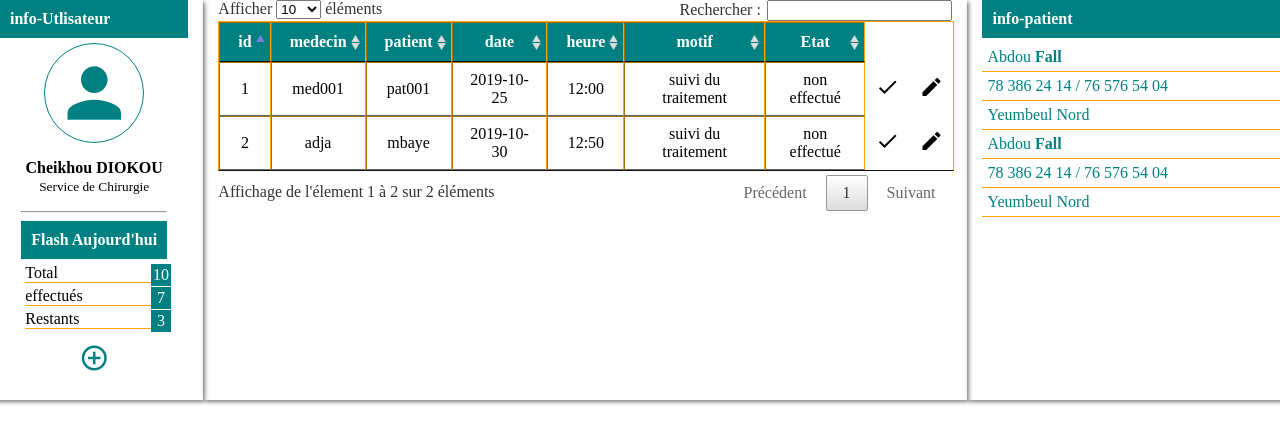
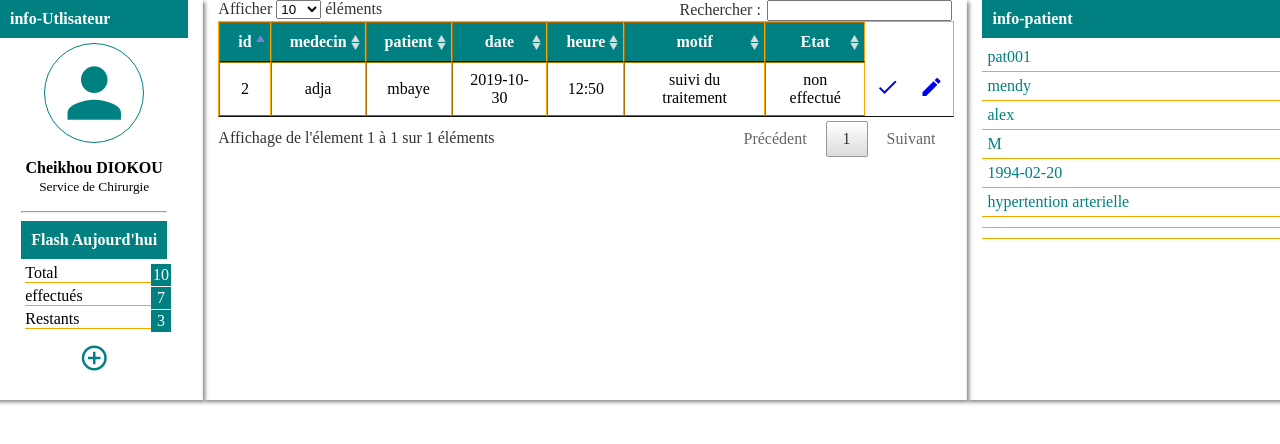
Before and after one commit to Diokou-Tech/RvHopoital, a PHP site: page /pages/bord-sec.php in a window 1280 px wide. Shown: the part 52-496 px from the top of the page. Run offline with PHP 8.4, Linux system fonts and the light colour scheme; the visitor is signed in with stand-in values (Sample User, id 1); data comes from the database, SQL or seed files in the repository.

Commit message:
premier commit

```diff
--- a/bootstrap/css/bord.css
+++ b/bootstrap/css/bord.css
@@ -69,9 +69,7 @@
     color: white;
         }
         .alert{
-            position: absolute;
             display: block;
-            padding: 10px;
             color: white;
             text-align: center;
             right: 0;
--- a/bootstrap/js/bord.js
+++ b/bootstrap/js/bord.js
@@ -7,7 +7,7 @@
         var motif=$('#motif').val();
         return(pat=='' || med =='' || daterv=='' || heure=='' || motif=='')
     }
-    $('#ajout').on('submit',function(e){
+/*     $('#ajout').on('submit',function(e){
             if(verif_form_ajout){
                 $('.alert').css({
                     'background-color':'rgb(235, 79, 79)',
@@ -16,10 +16,26 @@
                     'text-align':'center'
                 });
                 $('.alert').text('veuiller remplir tous les champs pour ajouter un rendez-vous');
+                e.preventDefault();
             }else{
                 ('.alert').css('background-color','teal');
                 ('.alert').text('rendez-vous ajouté avec succès !');
             }
+    }) */
+    $('#ajout').on('submit',function(e){
+        if(verif_form_ajout()){
+            $('.alert').css({
+                'background-color':'rgb(235, 79, 79)',
+                'color':'white',
+                'padding':'5px',
+                'text-align':'center'
+            });
+            $('.alert').text('veuiller remplir tous les champs pour ajouter un rendez-vous');
+            e.preventDefault();
+        }else{
+            ('.alert').css('background-color','teal');
+            ('.alert').text('rendez-vous ajouté avec succès !');
+        }
     })
     $('#table').DataTable( {
     language: {
@@ -45,6 +61,7 @@
         }
     }
 });
+    $('.alert').show();
     $('.cible').click(function(){
         $('.modal').fadeToggle('slow');
         $('main').toggleClass('opac');
--- a/classes/connexion.php
+++ b/classes/connexion.php
@@ -14,10 +14,7 @@
     }
     return $connect;
 }
-/* $conn=connexion($user,$pass);
-$data=$conn->query('select * from service where id_service="se01"')->fetchAll();
-var_dump($data); */
-
+$conn = connexion($user,$pass);
 
 
 
--- a/classes/erreur.php
+++ b/classes/erreur.php
@@ -7,9 +7,8 @@
     public function getMessage(){
         $chaine=null;
         switch($this->error){
-            case 0: $chaine="veuilez-vous connecter";
-            case 1: $chaine="identifiants incorrects";
+            case 0: return $chaine="veuilez-vous connecter";
+            case 1: return $chaine="identifiants incorrects";
         }
-        echo "$chaine";
     }
 }
--- a/classes/secretaire.php
+++ b/classes/secretaire.php
@@ -1,4 +1,5 @@
 <?php
+require('connexion.php');
 class Manager{
         private $_db;  //instance de PDO
 
@@ -31,9 +32,9 @@
             $data=$q->fetch(PDO::FETCH_ASSOC);
             return $data;
         }
-        public static function ajout_rv()
+        public function ajout_rv()
         {
-           echo "zola is  back static";
+
         }
         public function setDB(PDO $db)
         {
@@ -55,6 +56,12 @@
                 self::redir(1);
             }
         }
+        public function affichepat(string $id){
+            $tab=self::getpatient($id);
+            foreach($tab as $val){
+                echo "<li> $val </li>";
+            }
+        }
 }
 
 ?>
--- a/index.php
+++ b/index.php
@@ -74,7 +74,7 @@
                     $e=$_GET['error'];
                     if(isset($e)){
                         $r= new Erreur($e);
-                        $r->getMessage();
+                       echo  $r->getMessage();
                     }
                 }
             ?>
--- a/pages/bord-sec.php
+++ b/pages/bord-sec.php
@@ -1,12 +1,16 @@
 <?php
 require('../classes/secretaire.php');
     session_start();
+    Manager::verif_session();
+    $sec = new Manager($conn);
     $login=$_SESSION['login'];
     if(!empty($_POST)){
         $med=$_POST['medecin'];
         $patient=$_POST['patient'];
-        $patient=$_POST['patient'];
-        $patient=$_POST['patient'];
+        $date=$_POST['daterv'];
+        $heure=$_POST['heure'];
+        $motif=$_POST['motif'];
+
     }
 ?>
     <!DOCTYPE html>
@@ -71,21 +75,6 @@
                             </thead>
                             <tbody>
                                 <tr>
-                                <td>1</td>
-                                    <td>med001</td>
-                                    <td>pat001</td>
-                                    <td>2019-10-25</td>
-                                    <td>12:00</td>
-                                    <td>suivi du traitement</td>
-                                    <td>non effectué</td>
-                                    <td style="border:none">
-                                <i class="material-icons">check</i>
-                                    </td>
-                                    <td style="border:none">
-                                    <i class="material-icons">edit</i>
-                                    </td>
-                                </tr>
-                                <tr>
                                     <td>2</td>
                                     <td>adja</td>
                                     <td>mbaye</td>
@@ -94,10 +83,10 @@
                                     <td>suivi du traitement</td>
                                     <td>non effectué</td>
                                     <td style="border:none">
-                                <i class="material-icons">check</i>
+                                    <a href="#"><i class="material-icons">check</i></a>
                                     </td>
                                     <td style="border:none">
-                                    <i class="material-icons">edit</i>
+                                    <a href="#"><i class="material-icons">edit</i></a>
                                     </td>
                                 </tr>
                             </tbody>
@@ -107,19 +96,16 @@
                 <h4>info-patient</h4>
                 <div>
                         <ul class="content">
-                            <li>Abdou <b>Fall</b></li>
-                            <li>78 386 24 14 / 76 576 54 04</li>
-                            <li>Yeumbeul Nord</li>
-                            <li>Abdou <b>Fall</b></li>
-                            <li>78 386 24 14 / 76 576 54 04</li>
-                            <li>Yeumbeul Nord</li>
+                        <?php
+                        $sec->affichepat('pat001');
+                        ?>
                         </ul>
                 </div>
             </div>
         </div>
     </main>
     <div class="modal">
-            <form action="traitement.php" method="post" id="ajout">
+            <form method="post" id="ajout">
                 <h4>Ajout d'un rendez-vous</h4>
                 <p>
                     <label for="medecin">medecin</label>
--- a/pages/traitement.php
+++ b/pages/traitement.php
@@ -1,6 +1,5 @@
 <?php
 require('../classes/secretaire.php');
-require('../classes/connexion.php');
 if(empty($_POST)){
     Manager::redir(0);
 }
```
